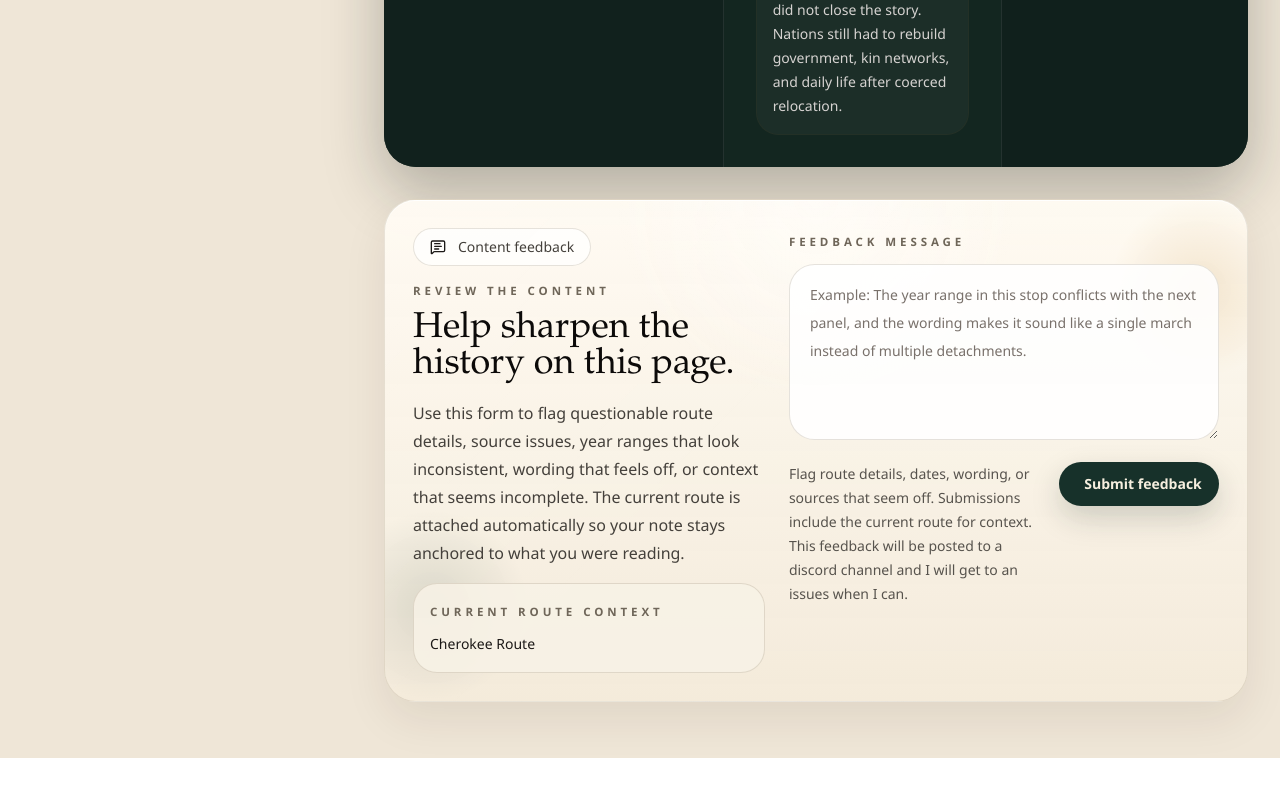
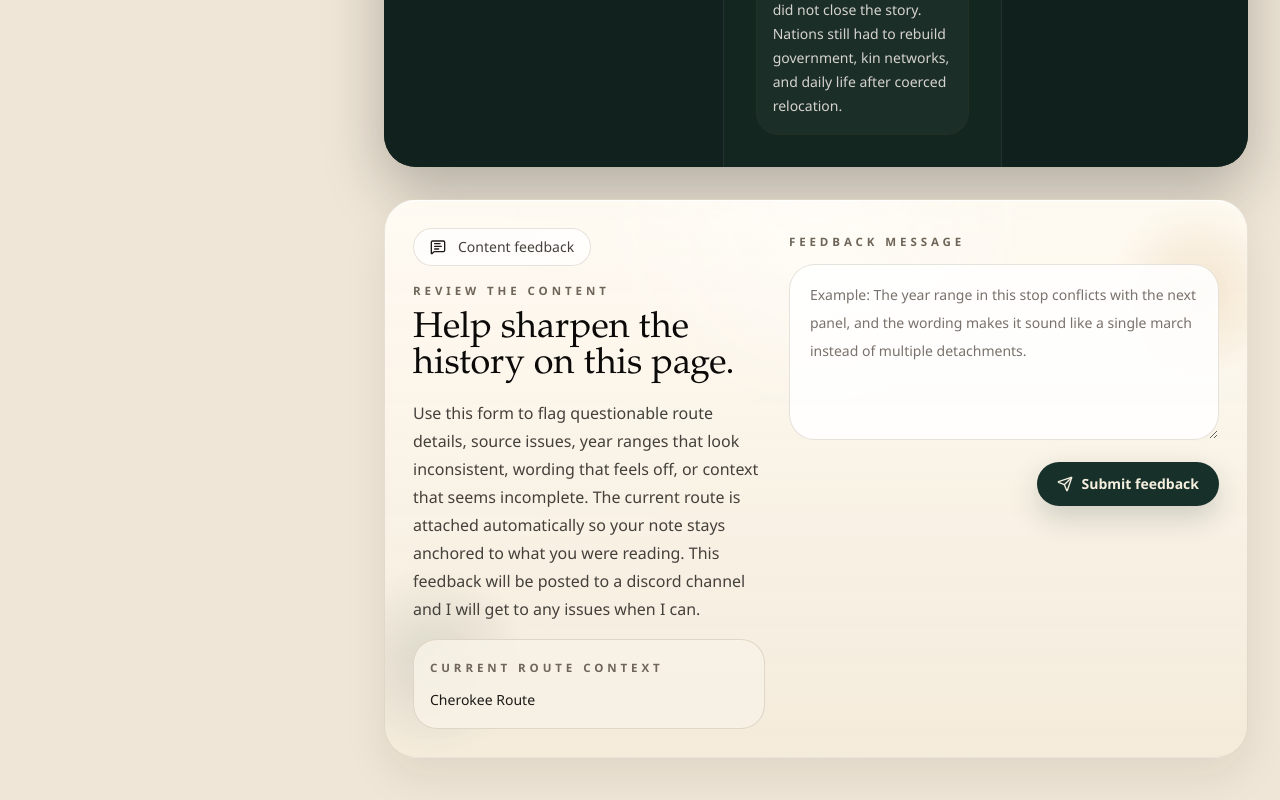
Before and after one commit to thanksother1234-create/Trail-of-Tears-Map, a React (Vite) app: page / in a window 1280 px wide. Shown: the part 4433-5233 px from the top of the page. Before the commit the page ends 5191 px from the top, so only its background shows below. Built offline with nearby package versions, Linux system fonts and the light colour scheme.

Commit message:
remove repetitive message

```diff
--- a/src/components/sections/ContentFeedbackSection.tsx
+++ b/src/components/sections/ContentFeedbackSection.tsx
@@ -23,8 +23,6 @@
     if (submitState === "error") {
       return statusMessage;
     }
-
-    return "Flag route details, dates, wording, or sources that seem off. Submissions include the current route for context. This feedback will be posted to a discord channel and I will get to an issues when I can.";
   }, [statusMessage, submitState]);
 
   async function handleSubmit(event: FormEvent<HTMLFormElement>) {
@@ -106,7 +104,8 @@
               Use this form to flag questionable route details, source issues, year ranges that
               look inconsistent, wording that feels off, or context that seems incomplete. The
               current route is attached automatically so your note stays anchored to what you were
-              reading.
+              reading. This feedback will be posted to a discord channel and I will get to any
+              issues when I can.
             </p>
           </div>
 
```
